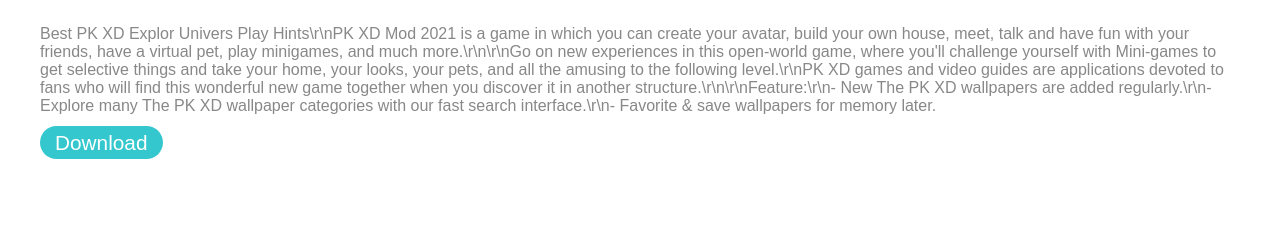
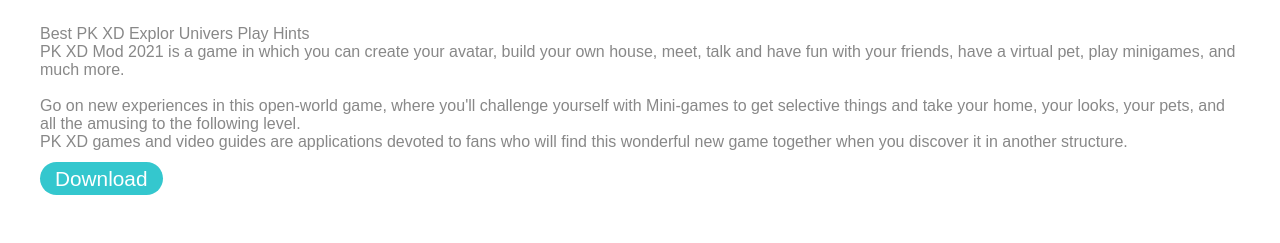
Before and after one commit to firasnimo/firasnimo.github.io, a plain HTML site: page index.html in a window 1280 px wide. Shown: the part 231-474 px from the top of the page. Drawn offline with Linux system fonts and the light colour scheme.

Commit message:
Update index.html

```diff
--- a/index.html
+++ b/index.html
@@ -17,7 +17,7 @@
         <div>
             <div class="desc">
                 <h2>PK XD <br> Explor Univers Play</h2>
-                <p>  Best PK XD Explor Univers Play Hints\r\nPK XD Mod 2021 is a game in which you can create your avatar, build your own house, meet, talk and have fun with your friends, have a virtual pet, play minigames, and much more.\r\n\r\nGo on new experiences in this open-world game, where you'll challenge yourself with Mini-games to get selective things and take your home, your looks, your pets, and all the amusing to the following level.\r\nPK XD games and video guides are applications devoted to fans who will find this wonderful new game together when you discover it in another structure.\r\n\r\nFeature:\r\n- New The PK XD wallpapers are added regularly.\r\n- Explore many The PK XD wallpaper categories with our fast search interface.\r\n- Favorite & save wallpapers for memory later.</p>
+                <p>Best PK XD Explor Univers Play Hints<br>PK XD Mod 2021 is a game in which you can create your avatar, build your own house, meet, talk and have fun with your friends, have a virtual pet, play minigames, and much more.<br><br>Go on new experiences in this open-world game, where you&#39;ll challenge yourself with Mini-games to get selective things and take your home, your looks, your pets, and all the amusing to the following level.<br>PK XD games and video guides are applications devoted to fans who will find this wonderful new game together when you discover it in another structure.</p>
                 <a href="https://play.google.com/store/apps/details?id=com.firasnimo.thepkxd&hl=en&gl=us">Download</a>
             </div>
             <div>
```
